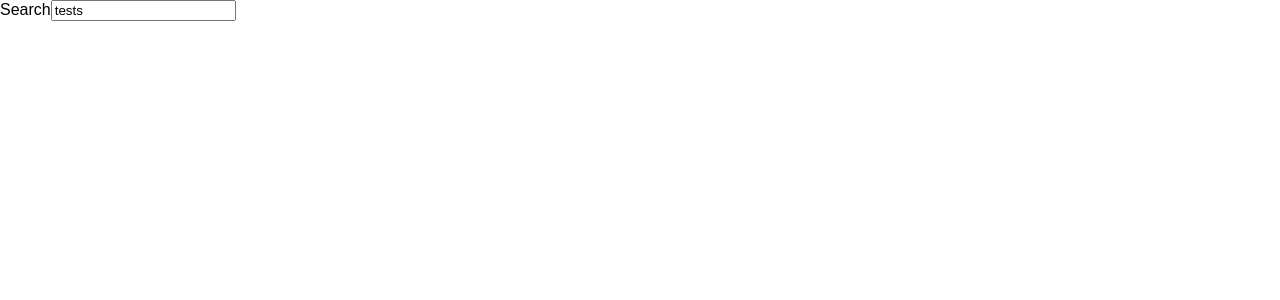
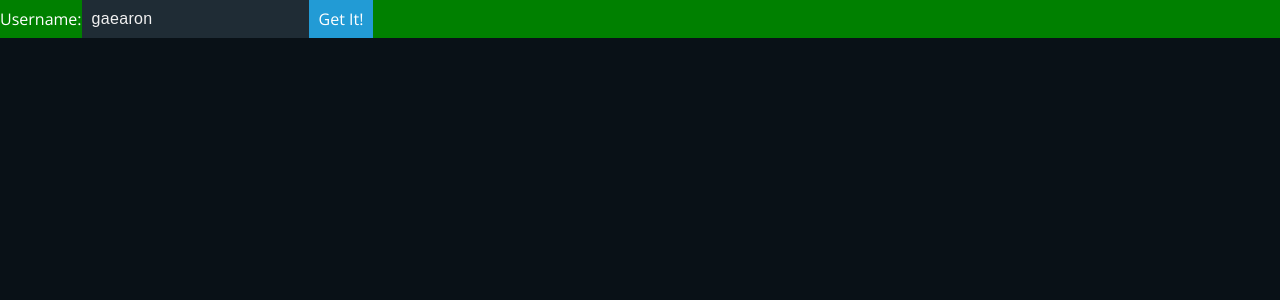
Before and after one commit to intowhite/pathnet, a React (Create React App) app: page / in a window 1280 px wide. Shown: the top 300 px of the page. Built offline with nearby package versions, Linux system fonts and the light colour scheme.

Commit message:
Begin styling

```diff
--- a/package.json
+++ b/package.json
@@ -3,6 +3,7 @@
   "version": "0.1.0",
   "private": true,
   "dependencies": {
+    "date-fns": "^1.29.0",
     "react": "^16.5.0",
     "react-dom": "^16.5.0",
     "react-redux": "^5.0.7",
--- a/src/components/App.js
+++ b/src/components/App.js
@@ -1,11 +1,13 @@
 import React, { Component } from 'react';
 import Search from '../features/Search'
+import RepoList from '../features/RepoList'
 
 class App extends Component {
   render() {
     return (
       <div className="App">
         <Search/>
+        <RepoList/>
       </div>
     );
   }
--- a/src/components/RepoList.js
+++ b/src/components/RepoList.js
@@ -1,9 +1,28 @@
 import React from 'react'
+import { distanceInWordsStrict } from 'date-fns'
 
-const RepoList = ({ repos }) => (
-  <div className="RepoList">
-    Repolist
-  </div>
-)
+const RepoList = ({userRepos}) => {
+  if (userRepos.length) {
+    return (
+      <div className="RepoList">
+        Repolist
+        {userRepos.map(repo =>
+        {
+          return (
+            <div>
+              {repo.description}
+              {repo.forks}
+              {distanceInWordsStrict(repo.created_at, new Date())}
+              {repo.language}
+            </div>
+          )
+        }
+        )}
+      </div>
+    )
+  } else {
+    return null
+  }
+}
 
 export default RepoList
--- a/src/components/Search.js
+++ b/src/components/Search.js
@@ -1,19 +1,22 @@
 import React from 'react'
-import { selectUser } from '../features/Search/actions';
 
 const Search = ({ searchTerm, updateSearchTerm, selectedUser }) => (
+
   <div className="Search">
-    <div className="Search-form">
-      Search
+    <form className="Search-form" onSubmit={(e) => {e.preventDefault(); updateSearchTerm(searchTerm)}}>
+      <label htmlFor="">Username:</label>
       <input value={searchTerm} onChange={(e) => updateSearchTerm(e.target.value)}></input>
-    </div>
+      <div className="button" onClick={() => updateSearchTerm(searchTerm)}>Get It!</div>
+    </form>
+    {selectedUser.login &&
     <div className="Search-user">
-      <div className="Search-userLogin">
+      <div className="Search-userName">
         <img src={selectedUser.avatar_url} alt=""/>
-        {selectedUser.login}
+        {selectedUser.login} <span>({selectedUser.name})</span>
       </div>
-    </div>
+    </div>}
   </div>
+
 )
 
 export default Search
--- a/src/features/RepoList/index.js
+++ b/src/features/RepoList/index.js
@@ -0,0 +1,12 @@
+import { connect } from 'react-redux'
+import RepoList from '../../components/RepoList'
+
+const mapStateToProps = (state) => ({
+  userRepos: state.userRepos
+})
+
+const mapDispatchToProps = dispatch => ({
+
+})
+
+export default connect(mapStateToProps,mapDispatchToProps)(RepoList)
--- a/src/features/Search/index.js
+++ b/src/features/Search/index.js
@@ -1,6 +1,6 @@
 import { connect } from 'react-redux'
 import Search from '../../components/Search'
-import { updateSearchTerm, selectUser } from './actions'
+import { updateSearchTerm } from './actions'
 
 const mapStateToProps = (state) => ({
   searchTerm: state.searchTerm,
@@ -9,8 +9,7 @@ const mapStateToProps = (state) => ({
 })
 
 const mapDispatchToProps = dispatch => ({
-  updateSearchTerm: (term) => dispatch(updateSearchTerm(term)),
-  selectUser: (user) => dispatch(selectUser(user))
+  updateSearchTerm: (term) => dispatch(updateSearchTerm(term))
 })
 
 export default connect(mapStateToProps,mapDispatchToProps)(Search)
--- a/src/features/Search/reducers.js
+++ b/src/features/Search/reducers.js
@@ -21,7 +21,7 @@ export const selectedUser = (state = {} , action) => {
   return state
 }
 
-export const selectedUserRepos = (state = [] , action) => {
+export const userRepos = (state = [] , action) => {
   if(action.type === 'FETCH_REPOS_SUCCESS') {
     return action.repos
   }
--- a/src/index.css
+++ b/src/index.css
@@ -1,5 +1,64 @@
-body {
+@import url('https://fonts.googleapis.com/css?family=Open+Sans:300,400,700,800');
+
+html, body, #root {
   margin: 0;
   padding: 0;
-  font-family: sans-serif;
+  height: 100%;
 }
+
+html {
+  box-sizing: border-box;
+}
+
+html * {
+  box-sizing: inherit;
+}
+
+body {
+  font-family: 'Open Sans', sans-serif;
+  background: #091117;
+}
+
+.Header {
+
+}
+
+.Search {
+  text-align: center;
+}
+
+.Search-form {
+  display: flex;
+  align-items: center;
+  background: green;
+}
+
+.Search-form label {
+  color: #fff;
+}
+
+.Search-form input {
+  height: auto;
+  padding: 10px;
+  font-size: 16px;
+  border: none;
+  background: #1F2C35;
+  color: #f1f1f1;
+  font-weight: 300;
+  letter-spacing: 0.02em;
+}
+
+.Search-form .button {
+  padding: 0;
+  background: #229BD5;
+  align-self: stretch;
+  display: flex;
+  align-items: center;
+  padding: 0 10px;
+  cursor: pointer;
+  color: #fff;
+}
+
+.RepoList {
+  text-align: center;
+}
--- a/src/index.js
+++ b/src/index.js
@@ -10,6 +10,9 @@ import rootReducer from './reducers'
 
 const store = createStore(
   rootReducer,
+  {
+    searchTerm: 'gaearon'
+  },
   applyMiddleware(Thunk)
 )
 
--- a/src/reducers.js
+++ b/src/reducers.js
@@ -1,17 +1,11 @@
 import { combineReducers } from 'redux'
-import { searchTerm, searchLoading, selectedUser, selectedUserRepos } from './features/Search/reducers'
-
-// Initial state stuff
-const initialState = {
-
-}
+import { searchTerm, searchLoading, selectedUser, userRepos } from './features/Search/reducers'
 
 const rootReducer = combineReducers({
   searchTerm,
   searchLoading,
   selectedUser,
-  selectedUserRepos,
-  ...initialState
+  userRepos
 })
 
 export default rootReducer
```
Also changed, not shown: 1 other file (tests, documents, lock files or other folders).
